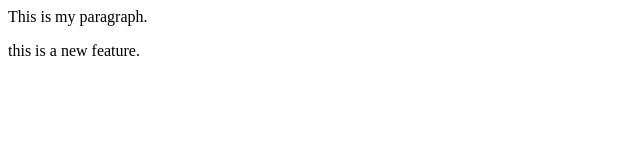
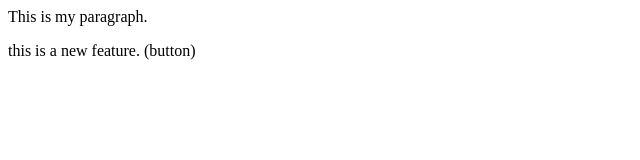
Before and after one commit to darickkurin/localrepo, a plain HTML site: page index.html in a window 1280 px wide. Shown: the full height of the page, 0-640 px from the left. Drawn offline with Linux system fonts and the light colour scheme.

Commit message:
Add button

```diff
--- a/index.html
+++ b/index.html
@@ -1,2 +1,2 @@
 <p>This is my paragraph.</p>
-<P> this is a new feature. </P>
+<P> this is a new feature. (button)</P>
```
